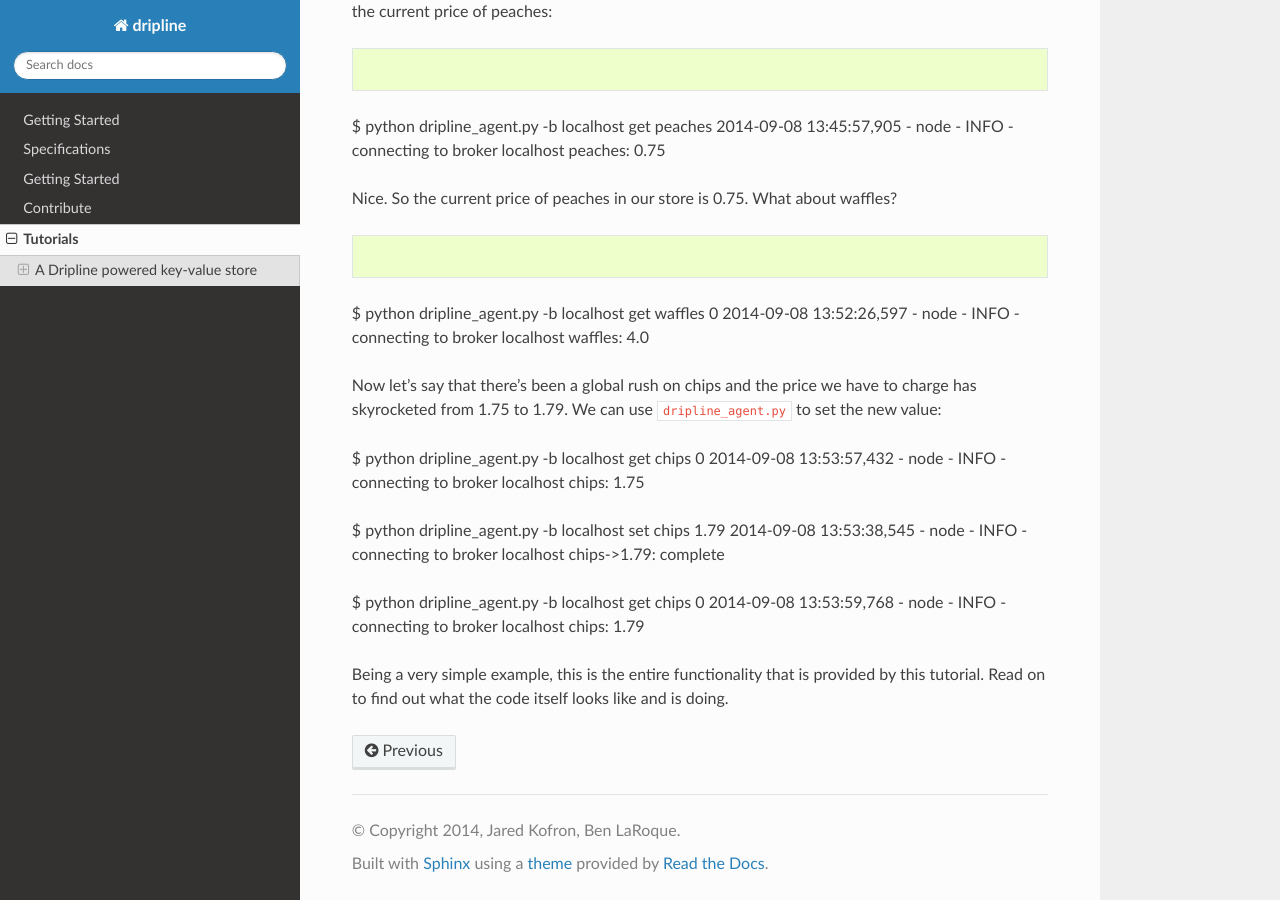
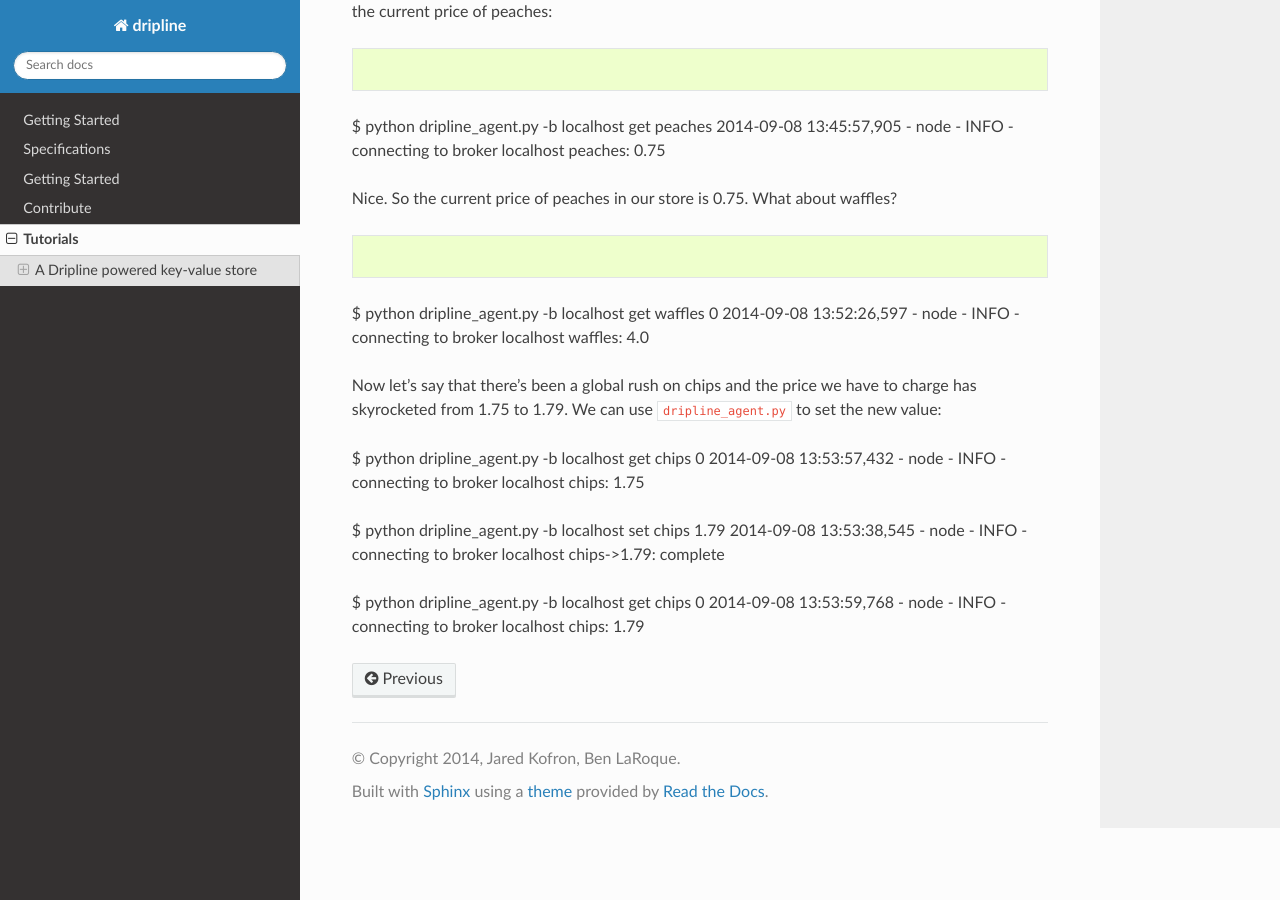
Before and after one commit to driplineorg/dripline-python, a Sphinx documentation site: the page built from doc/tutorials.rst, in a window 1280 px wide and 900 px high, scrolled down 2823 px. Built offline with Sphinx 7.4.7 and the Read the Docs theme 2.0.0, drawn with Linux system fonts in a browser that asks for light colours.

Commit message:
wait for feedback before adding more.

```diff
--- a/doc/tutorials.rst
+++ b/doc/tutorials.rst
@@ -163,7 +163,3 @@
 $ python dripline_agent.py -b localhost get chips 0
 2014-09-08 13:53:59,768 - node - INFO - connecting to broker localhost
 chips: 1.79
-
-Being a very simple example, this is the entire functionality that is
-provided by this tutorial.  Read on to find out what the code itself looks
-like and is doing.
```
